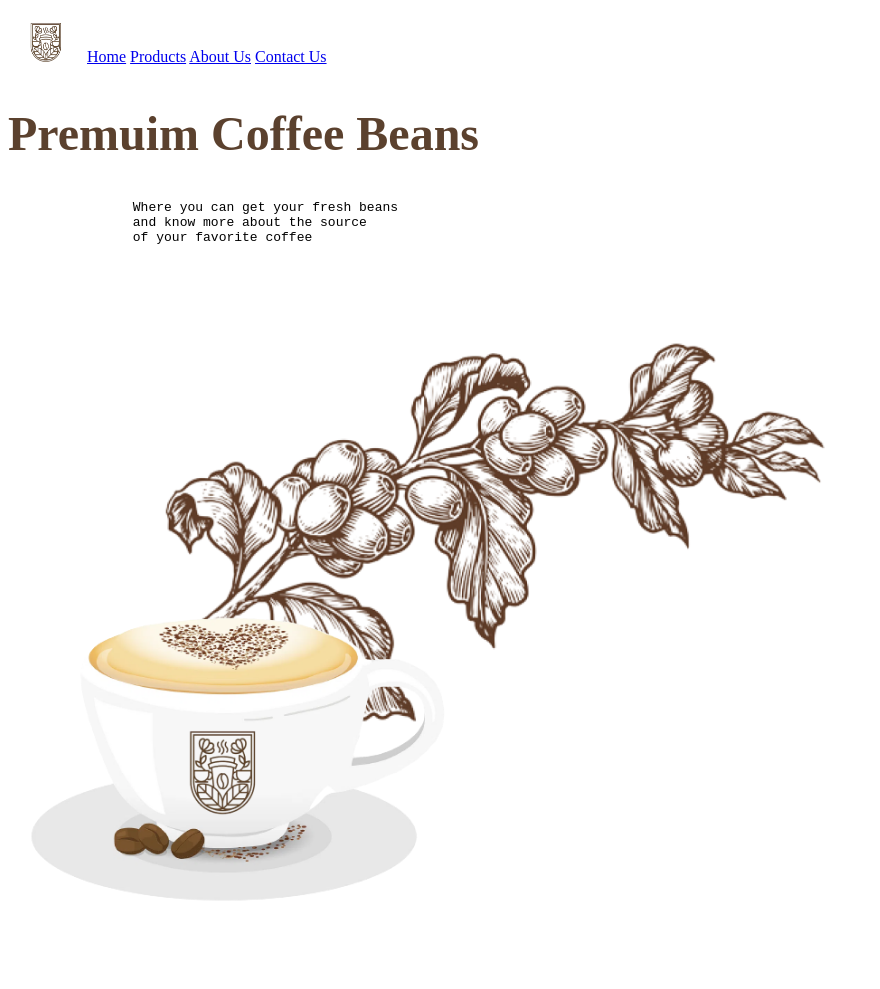
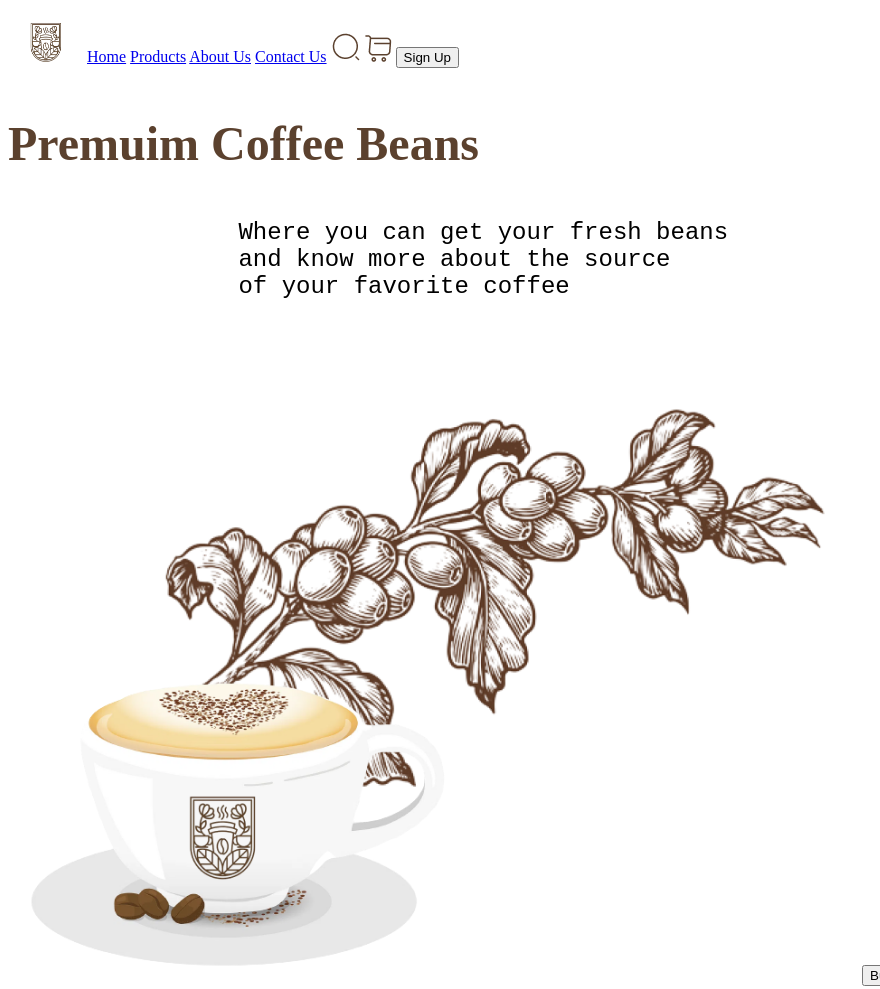
Before and after one commit to 20170099/Coffee-Beans-Website, a plain HTML site: page index.html in a window 1280 px wide. Shown: the whole page, without its empty margins (0-880 px from the left). Before the commit the page ends 927 px from the top, so only its background shows below. Drawn offline with Linux system fonts and the light colour scheme; a web font is replaced by a local one.

Commit message:
changes added

```diff
--- a/index.html
+++ b/index.html
@@ -10,24 +10,27 @@
 <body>
     <div class="navDiv">
         <nav class="navBar">
-            <a class="logo"> <img src="Coffee_Logo_copy-removebg-preview.png" width="75px" alt="Logo">  </a>
+            <a class="logo"> <img src="../Coffee-Beans-Website/coffee beans website images/Coffee_Logo_copy-removebg-preview.png" width="75px" alt="Logo">  </a>
             <a class="navlist" href="#index">Home</a>
             <a class="navlist" href="#products">Products</a>
             <a class="navlist" href="#aboutUs">About Us</a>
             <a class="navlist" href="#contactUs">Contact Us</a>
+            <a class="searchIcone"><img src="../Coffee-Beans-Website/coffee beans website images/search.png" alt="search"></a>
+            <a class="cartIcone"> <img src="../Coffee-Beans-Website/coffee beans website images/cart.png" alt="cart"></a>
+            <input id="signUpBtn" type="button" value="Sign Up"/>
         </nav>
     </div>
 
     <section class="homeSection">
 
-        <h1 style=" color: #5B412E; font-size: 48px ; font-family:Sofia", sans-serif>Premuim Coffee Beans</h1>
-
         <article>
-            <pre>                Where you can get your fresh beans
+            <h1 style=" color: #5B412E; font-size: 48px ; font-family:Sofia", sans-serif>Premuim Coffee Beans </h1>
+            <pre style="font-size:24px ;">                Where you can get your fresh beans
                 and know more about the source
                 of your favorite coffee </pre>
 
-                <img src="Group 499.png" alt="Home image" width="850px">
+                <img src="../Coffee-Beans-Website/coffee beans website images/Group 499.png" alt="Home image" width="850px">
+                <input type="button" value="Buy Now"/>
         </article>
 
     </section>
```
Also changed, not shown: coffee beans website images/9-2-coffee-beans-png-clipart.png (renamed from 9-2-coffee-beans-png-clipart.png), coffee beans website images/Coffee_Logo_copy-removebg-preview.png (renamed from Coffee_Logo_copy-removebg-preview.png), coffee beans website images/Group 499.png (renamed from Group 499.png), coffee beans website images/Product Details Photo.png (renamed from Product Details Photo.png), coffee beans website images/cart.png (renamed from cart.png), coffee beans website images/cofee beans bag.png (renamed from cofee beans bag.png), coffee beans website images/cup addvertisment.png (renamed from cup addvertisment.png), coffee beans website images/design line.png (renamed from design line.png), coffee beans website images/location.png (renamed from location.png), coffee beans website images/pcb logo.png (renamed from pcb logo.png), coffee beans website images/profile.png (renamed from profile.png), coffee beans website images/search.png (renamed from search.png), 2 other files.
